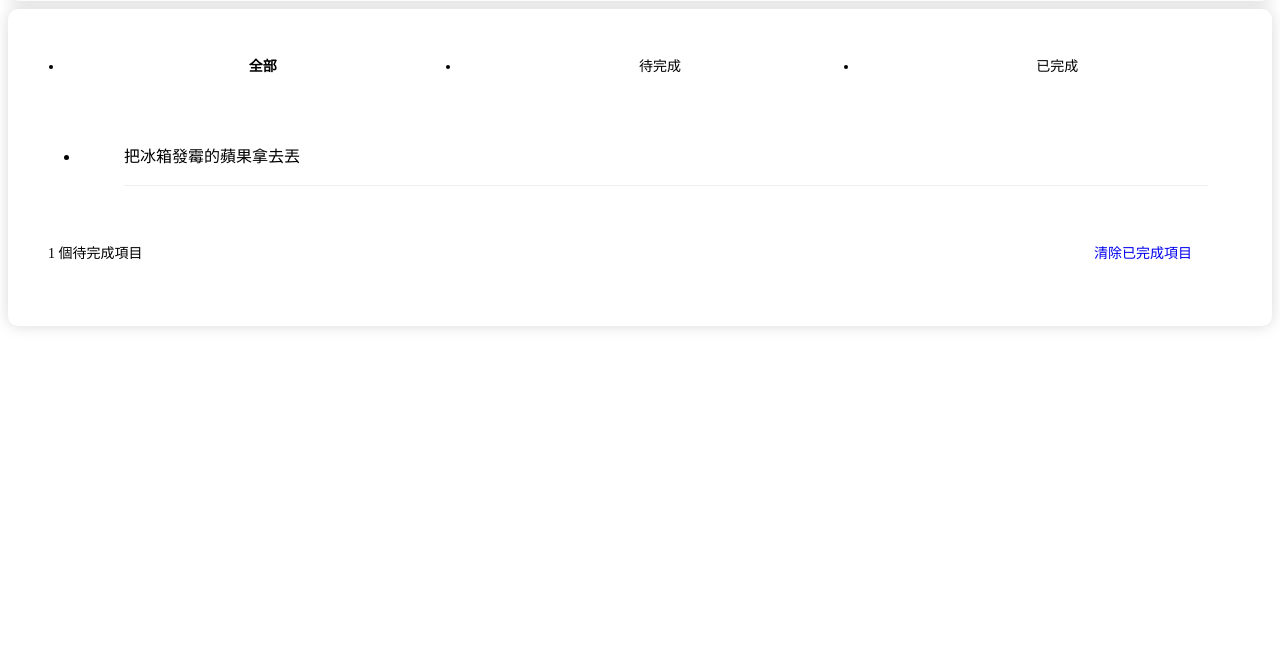
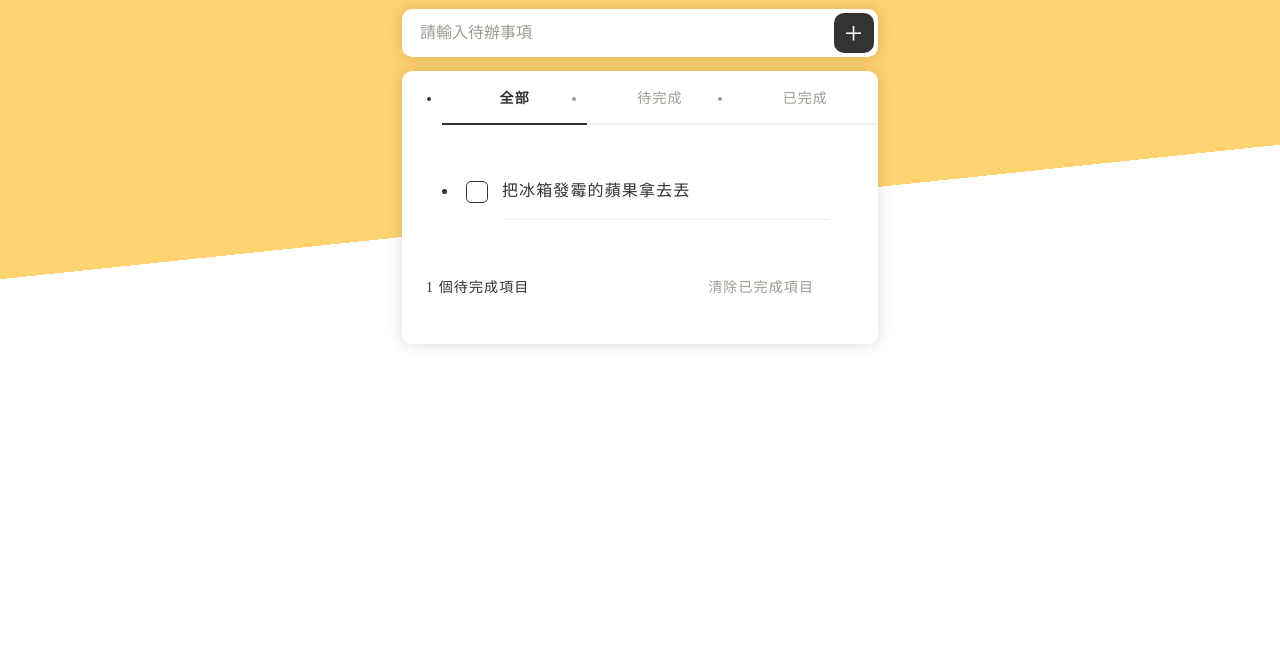
Before and after one commit to zoeTsuo/hexSchool_TodoList, a plain HTML site: page index.html in a window 1280 px wide. Shown: the part 158-816 px from the top of the page. Drawn offline with Linux system fonts and the light colour scheme; a web font is replaced by a local one.

Commit message:
2024-01-30

```diff
--- a/index.html
+++ b/index.html
@@ -7,12 +7,11 @@
     <link href="style.css" rel="stylesheet" type="text/css" />
 </head>
 <body>
-    <div class="contaioner">
+    <div class="container">
         <h1>TODO LIST</h1>
         <div class="card input">
             <input type="text" placeholder="請輸入待辦事項" />
             <a href="#" class="btn_add">+</a>
-        </div>
         </div>
 
         <div class="card card_list">
@@ -45,6 +44,7 @@
                 </div>
             </div>
         </div>
+    </div>
     <script src="all.js"></script>
 </body>
 </html>
--- a/style.css
+++ b/style.css
@@ -1,6 +1,5 @@
 @import url("https://fonts.googleapis.com/earlyaccess/notosanstc.css");
 @import url("https://fonts.googleapis.com/css?family=Baloo+Tamma+2:600, 700");
-
 * {
   box-sizing: border-box;
 }
@@ -8,26 +7,29 @@ html {
   font-size: 16px;
   -webkit-tap-highlight-color: transparent;
 }
-$default: #ffd370;
-$dark: #333;
-$gray: #9f9a91;
-$light: #efefef;
 body {
   min-height: 100vh;
   background: #eee;
   display: flex;
-  color: $dark;
+  color: #333;
   background-image: linear-gradient(
     174deg,
-    $default 2%,
-    $default 46%,
+    #ffd370 2%,
+    #ffd370 46%,
     #ffffff 46%,
     #ffffff 100%,
     #e8e8e8 100%
   );
   letter-spacing: 0.07em;
 }
-
+.container {
+  margin: 3rem auto 1.5rem auto;
+  padding: 0 12px;
+  width: 500px;
+  @media (max-width: 575px) {
+    margin-top: 1.5rem;
+  }
+}
 h1 {
   text-align: center;
   font-size: 3rem;
@@ -40,17 +42,8 @@ h1 {
     margin-bottom: 1rem;
   }
 }
-.container {
-  margin: 3rem auto 1.5rem auto;
-  padding: 0 12px;
-  width: 500px;
-  @media (max-width: 575px) {
-    margin-top: 1.5rem;
-  }
-}
 .card {
   margin-bottom: 0.5rem;
-  max-width: 100%;
   padding: 1rem;
   border-radius: 10px;
   background: #fff;
@@ -62,9 +55,9 @@ input[type="text"] {
   outline: 0;
   font-size: 1rem;
   padding-right: 1rem;
-  color: $dark;
+  color: #333;
   &::placeholder {
-    color: $gray;
+    color: #9f9a91;
   }
 }
 .input {
@@ -79,13 +72,12 @@ input[type="text"] {
   width: 40px;
   height: 40px;
   border-radius: 10px;
-  background: $dark;
+  background: #333;
   color: #fff;
   font-size: 2rem;
   text-decoration: none;
 }
 
-// card_list
 .card_list {
   padding: 0;
 }
@@ -93,15 +85,15 @@ input[type="text"] {
 .tab {
   display: flex;
   text-align: center;
-  color: $gray;
+  color: #9f9a91;
   font-size: 14px;
   li {
     padding: 1rem;
     width: 100%;
-    border-bottom: 2px solid $light;
+    border-bottom: 2px solid #efefef;
     &.active {
-      border-bottom: 2px solid $dark;
-      color: $dark;
+      border-bottom: 2px solid #333;
+      color: #333;
       font-weight: bold;
       &:hover {
         background: white;
@@ -132,7 +124,7 @@ input[type="text"] {
       top: 50%;
       transform: translateY(-50%);
       text-decoration: none;
-      color: $dark;
+      color: #333;
       display: block;
       width: 1rem;
       height: 1rem;
@@ -158,7 +150,7 @@ input[type="text"] {
   padding: 1.5rem 2rem 1rem 0.5rem;
   font-size: 14px;
   a {
-    color: $gray;
+    color: #9f9a91;
     text-decoration: none;
   }
   @media (max-width: 575px) {
@@ -208,7 +200,7 @@ input[type="text"] {
     height: 20px;
     width: 20px;
     border-radius: 5px;
-    border: 1px solid $dark;
+    border: 1px solid #333;
     pointer-events: none;
     transition: 0.3s ease;
   }
@@ -221,15 +213,15 @@ input[type="text"] {
     height: 15px;
     width: 0.5rem;
     border-radius: 1px;
-    border-bottom: 3px solid $default;
-    border-right: 3px solid $default;
+    border-bottom: 3px solid #ffd370;
+    border-right: 3px solid #ffd370;
     pointer-events: none;
     opacity: 0;
     transition: 0.3s ease;
   }
   input:checked {
     ~ span {
-      color: $gray;
+      color: #9f9a91;
       text-decoration: line-through;
     }
     ~ span::before {
```
Lines whose indentation alone changed are shown as unchanged.
